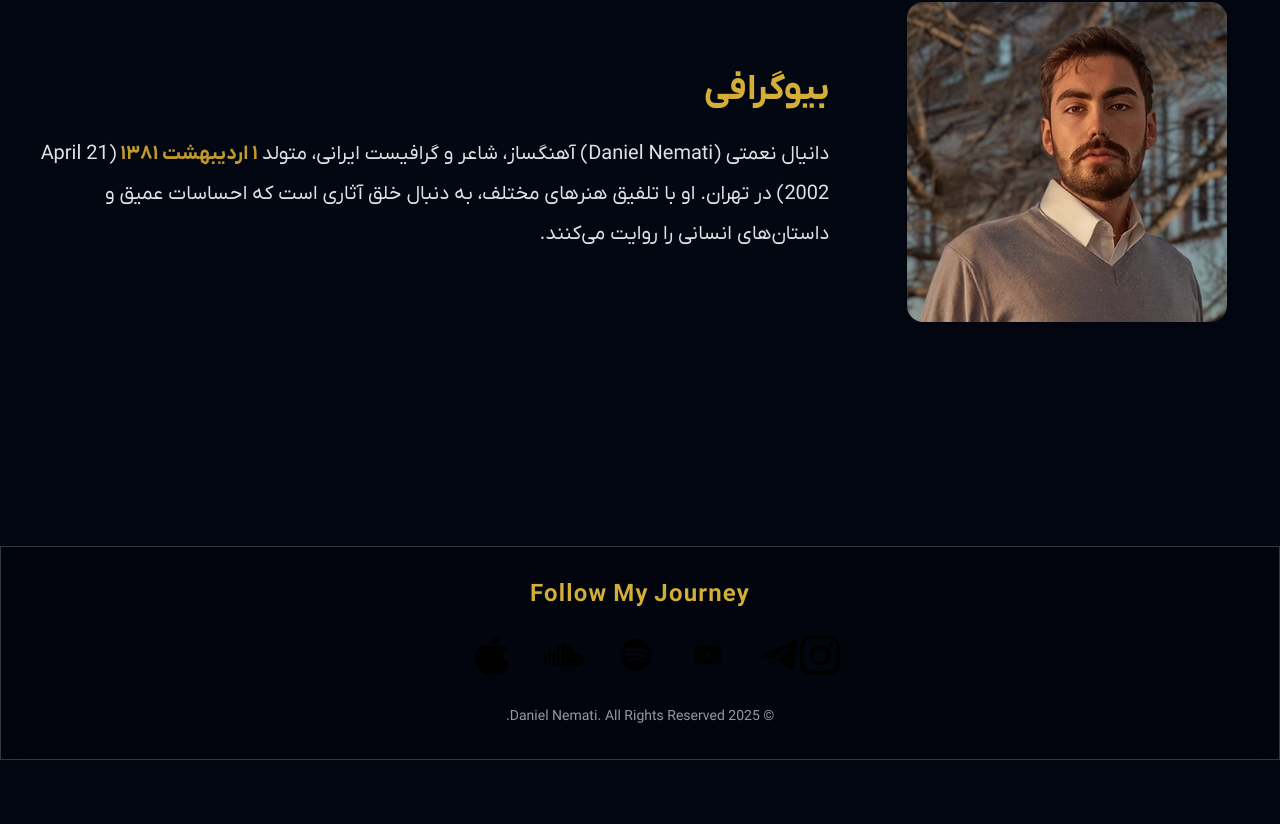
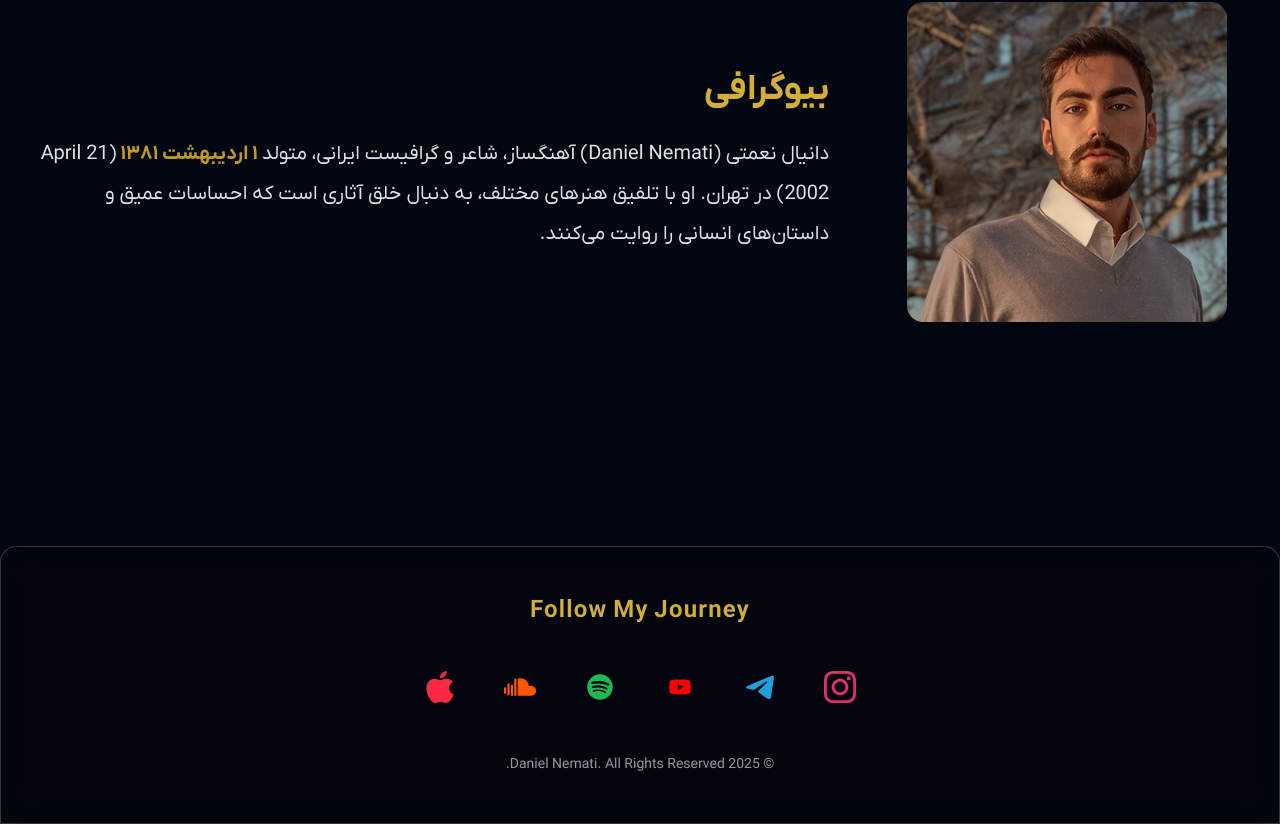
Before and after one commit to danielnematibook/personal, a Next.js app: page / in a window 1280 px wide. Shown: the part 910-1734 px from the top of the page. Before the commit the page ends 1670 px from the top, so only its background shows below. Built offline with nearby package versions, Linux system fonts and the light colour scheme.

Commit message:
header & footer update and animation - bug fixer

```diff
--- a/app/globals.css
+++ b/app/globals.css
@@ -73,4 +73,13 @@
     opacity: 1;
     transform: scale(1.1);
   }
+
+  /* --- FINAL, CORRECTED Icon Glow Effect --- */
+  /*
+    By defining this with @apply, we turn it into a proper utility class
+    that can be used with variants like `group-hover:`.
+  */
+  .icon-glow {
+    @apply filter drop-shadow-[0_0_8px_var(--glow-color)];
+  }
 }
--- a/components/layout/Footer.tsx
+++ b/components/layout/Footer.tsx
@@ -1,52 +1,79 @@
 // ===== IMPORTS & DEPENDENCIES =====
 "use client";
 import Link from "next/link";
-import Image from "next/image";
+import { motion } from "framer-motion";
 
 // ===== CONFIGURATION & CONSTANTS =====
-// This array holds all the social media link data, making it easy to manage and update.
+// We now provide the hex color directly for inline styling.
 const socialLinks = [
-    { name: "Instagram", href: "https://instagram.com/danielnemati", icon: "/assets/icons/instagram.svg", color: "text-[#E1306C]", glow: "hover:text-glow-instagram" },
-    { name: "Telegram", href: "https://t.me/danielnemati", icon: "/assets/icons/telegram.svg", color: "text-[#229ED9]", glow: "hover:text-glow-telegram" },
-    { name: "YouTube", href: "https://www.youtube.com/channel/UCavOuqZO1uuOwxMW-6lOKxg", icon: "/assets/icons/youtube.svg", color: "text-[#FF0000]", glow: "hover:text-glow-youtube" },
-    { name: "Spotify", href: "https://open.spotify.com/artist/181tewJQfyOyyqJtMU7mq9", icon: "/assets/icons/spotify.svg", color: "text-[#1DB954]", glow: "hover:text-glow-spotify" },
-    { name: "SoundCloud", href: "https://soundcloud.com/daniel_nemati", icon: "/assets/icons/soundcloud.svg", color: "text-[#FF5500]", glow: "hover:text-glow-soundcloud" },
-    { name: "Apple Music", href: "https://music.apple.com/us/artist/daniel-nemati/1584787895", icon: "/assets/icons/applemusic.svg", color: "text-[#FB2A42]", glow: "hover:text-glow-applemusic" },
+  { name: "Instagram", href: "https://instagram.com/danielnemati", icon: "/assets/icons/instagram.svg", color: "#E1306C" },
+  { name: "Telegram", href: "https://t.me/danielnemati", icon: "/assets/icons/telegram.svg", color: "#229ED9" },
+  { name: "YouTube", href: "https://www.youtube.com/channel/UCavOuqZO1uuOwxMW-6lOKxg", icon: "/assets/icons/youtube.svg", color: "#FF0000" },
+  { name: "Spotify", href: "https://open.spotify.com/artist/181tewJQfyOyyqJtMU7mq9", icon: "/assets/icons/spotify.svg", color: "#1DB954" },
+  { name: "SoundCloud", href: "https://soundcloud.com/daniel_nemati", icon: "/assets/icons/soundcloud.svg", color: "#FF5500" },
+  { name: "Apple Music", href: "https://music.apple.com/us/artist/daniel-nemati/1584787895", icon: "/assets/icons/applemusic.svg", color: "#FB2A42" },
 ];
 
+const containerVariants = { hidden: { opacity: 0 }, visible: { opacity: 1, transition: { staggerChildren: 0.1 } } };
+const itemVariants = { hidden: { y: 20, opacity: 0 }, visible: { y: 0, opacity: 1 } };
+
 // ===== CORE BUSINESS LOGIC: Footer Component =====
-// This component renders the site's footer, including social links and copyright info.
-// It uses the centralized `.glass-ui` class for its styling.
 const Footer = () => {
   return (
-    <footer id="footer" className="relative mt-24 py-8 glass-ui">
+    <footer id="footer" className="relative mt-24 py-12 glass-ui rounded-t-2xl">
       <div className="container mx-auto text-center text-foreground/80">
-        <h3 className="text-2xl font-bold mb-6 tracking-wider text-royal-gold-light">
+        <motion.h3
+          className="text-2xl font-bold mb-8 tracking-wider text-royal-gold-light"
+          initial={{ opacity: 0 }} whileInView={{ opacity: 1 }} viewport={{ once: true }} transition={{ duration: 0.5 }}
+        >
           Follow My Journey
-        </h3>
-        <div className="flex justify-center items-center space-x-6 md:space-x-8 mb-8">
+        </motion.h3>
+
+        <motion.div
+          className="flex justify-center items-center gap-x-4 md:gap-x-6 mb-10"
+          variants={containerVariants} initial="hidden" whileInView="visible" viewport={{ once: true }}
+        >
           {socialLinks.map((social) => (
+            <motion.div key={social.name} variants={itemVariants}>
               <Link
-              key={social.name}
                 href={social.href}
                 target="_blank"
                 rel="noopener noreferrer"
                 title={social.name}
+                className="group"
               >
-              <div className={`w-10 h-10 transition-transform duration-300 ease-in-out hover:scale-125 ${social.color} ${social.glow}`}>
-                <Image
-                  src={social.icon}
-                  alt={social.name}
-                  width={40}
-                  height={40}
+                <div
+                  className="w-14 h-14 rounded-full flex items-center justify-center transition-all duration-300 ease-in-out hover:bg-white/10"
+                  style={{ '--glow-color': social.color } as React.CSSProperties}
+                >
+                  <div
+                    className="w-8 h-8 transition-all duration-300 ease-in-out group-hover:scale-110 group-hover:icon-glow"
+                    style={{
+                      // --- FINAL GUARANTEED FIX ---
+                      // We apply the background color directly via inline style
+                      backgroundColor: social.color,
+                      maskImage: `url(${social.icon})`,
+                      maskSize: 'contain',
+                      maskPosition: 'center',
+                      maskRepeat: 'no-repeat',
+                      WebkitMaskImage: `url(${social.icon})`,
+                      WebkitMaskSize: 'contain',
+                      WebkitMaskPosition: 'center',
+                      WebkitMaskRepeat: 'no-repeat',
+                    }}
                   />
                 </div>
               </Link>
+            </motion.div>
           ))}
-        </div>
-        <p className="text-sm text-foreground/60">
+        </motion.div>
+
+        <motion.p
+            className="text-sm text-foreground/60"
+            initial={{ opacity: 0 }} whileInView={{ opacity: 1 }} viewport={{ once: true }} transition={{ duration: 0.5, delay: 0.2 }}
+        >
           &copy; {new Date().getFullYear()} Daniel Nemati. All Rights Reserved.
-        </p>
+        </motion.p>
       </div>
     </footer>
   );
```
Lines whose indentation alone changed are shown as unchanged.
